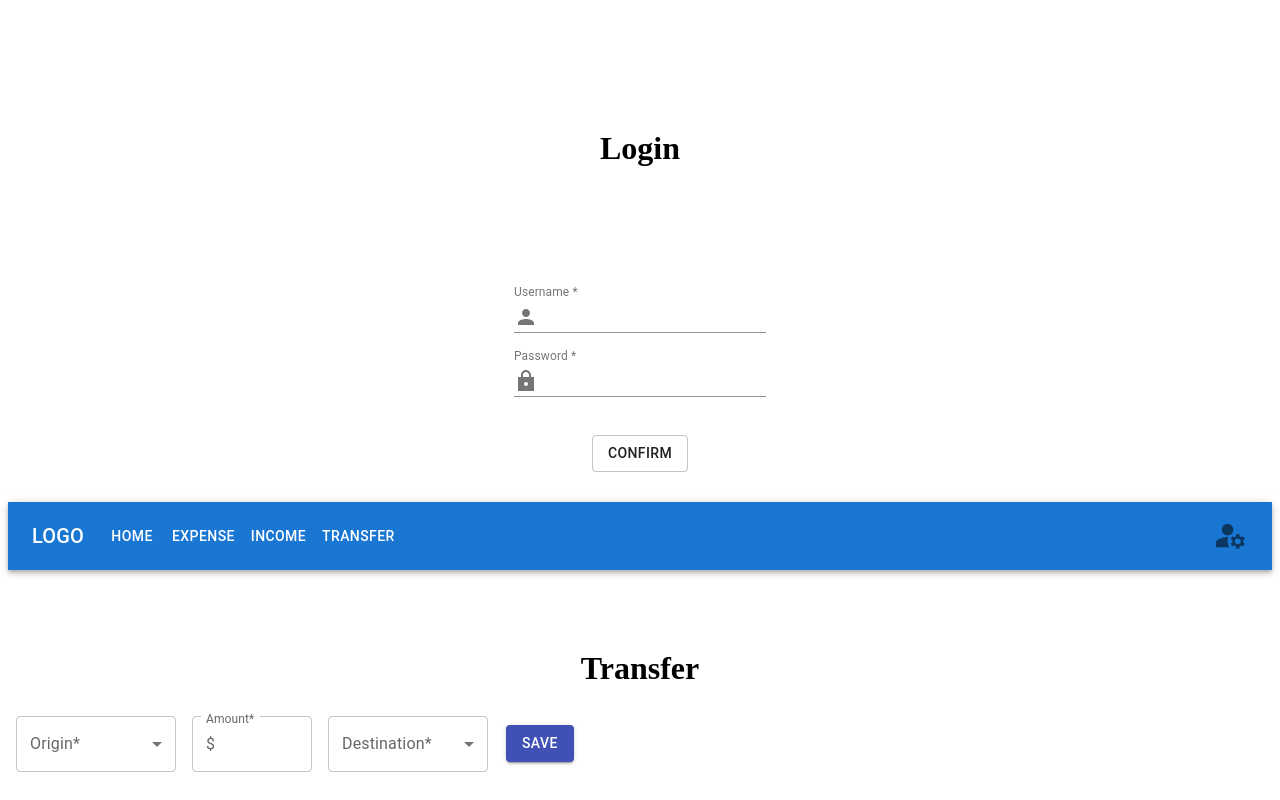
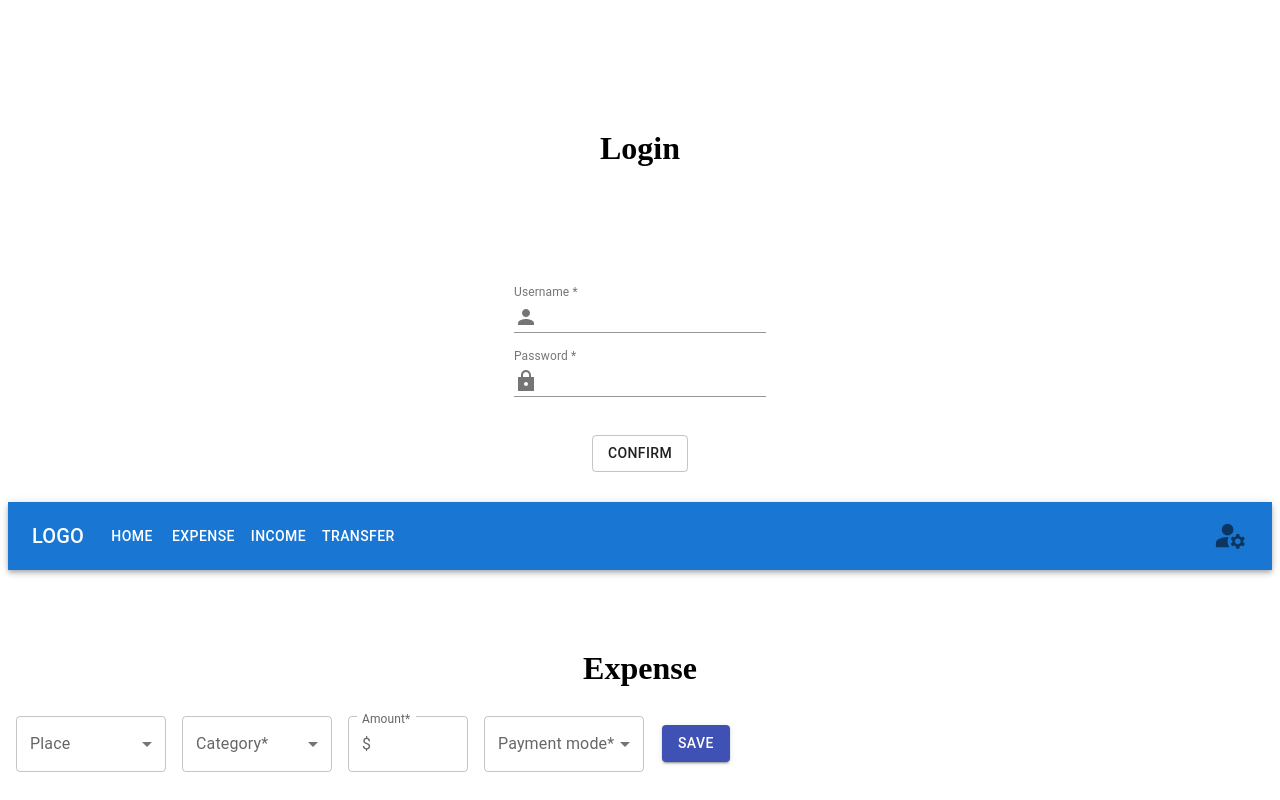
Before and after one commit to ccalbete/front-react-manage-your-movements, a React (Create React App) app: page / in a window 1280 px wide. Shown: the top 800 px of the page. Built offline with nearby package versions, Linux system fonts and the light colour scheme.

Commit message:
expense post working, close #19

```diff
--- a/src/App.jsx
+++ b/src/App.jsx
@@ -2,16 +2,16 @@ import React from "react";
 import Login from "./components/pages/login/Login"
 import Footer from "./components/common/Footer"
 //import Home from "./components/pages/home/Home"
-//import Expense from "./components/pages/expense/Expense"
+import Expense from "./components/pages/expense/Expense"
 //import Income from "./components/pages/income/Income"
-import Transfer from "./components/pages/transfer/Transfer"
+//import Transfer from "./components/pages/transfer/Transfer"
 
 
 function App() {
     return (
         <>
             <Login />
-            <Transfer />
+            <Expense />
             <Footer />
         </>);
 }
--- a/src/components/pages/expense/Expense.jsx
+++ b/src/components/pages/expense/Expense.jsx
@@ -24,9 +24,9 @@ const useStyles = makeStyles({
 export default function Expense() {
     const classes = useStyles();
 
-    const places = ["Supermarket frog", "disco", "el tunel", "t inglesa"];
-    const categories = ["Comida", "salidas", "farmacia"];
-    const paymentModes = ["brou", "santander", "itau"];
+    const places = ["Supermarket Frog", "disco", "el tunel", "t inglesa"];
+    const categories = ["Transportation", "salidas", "farmacia"];
+    const paymentModes = ["Itau credit card", "Brou debit card", "itau"];
 
     const [place, setPlace] = React.useState('');
     const [category, setCategory] = React.useState('');
@@ -42,7 +42,7 @@ export default function Expense() {
         setCategory(event.target.value);
     };
 
-    const handleChangAmount = (event) => {
+    const handleChangeAmount = (event) => {
         setAmount(event.target.value);
     };
 
@@ -51,7 +51,26 @@ export default function Expense() {
     };
 
     const saveExpense = () => {
-        console.log('saved')
+        fetch("http://localhost:3000/expenses", {
+            method: "POST",
+            headers: {
+                "Content-Type": "application/json",
+                "auth-token": localStorage.getItem("token"),
+            },
+            body: JSON.stringify({
+                "date": '2022-08',
+                "place": place,
+                "category": category,
+                "amount": amount,
+                "paymentMode": paymentMode
+            })
+        }).then().catch(error => console.error('Error: ', error));
+
+        //reset form
+        setPlace('');
+        setCategory('');
+        setAmount('');
+        setPaymentMode('');
     }
 
     return (
@@ -79,7 +98,7 @@ export default function Expense() {
             </FormControl>
 
 
-            <TextField type='number' label="Amount*" id="amountTextField" value={amount} sx={{ m: 1, width: 120 }} onChange={handleChangAmount}
+            <TextField type='number' label="Amount*" id="amountTextField" value={amount} sx={{ m: 1, width: 120 }} onChange={handleChangeAmount}
                 InputProps={{
                     startAdornment: <InputAdornment position="start">$</InputAdornment>,
                 }}
--- a/src/components/pages/income/Income.jsx
+++ b/src/components/pages/income/Income.jsx
@@ -55,7 +55,7 @@ export default function Income() {
             body: JSON.stringify({
                 "date": '2022-04',
                 "reason": reason,
-                "amount": parseInt(amount),
+                "amount": amount,
                 "paymentMode": paymentMode,
             })
         }).then().catch(error => console.error('Error: ', error));
--- a/src/components/pages/transfer/Transfer.jsx
+++ b/src/components/pages/transfer/Transfer.jsx
@@ -53,7 +53,7 @@ export default function Transfer() {
             body: JSON.stringify({
                 "date": '2022-04',
                 "origin": origin,
-                "amount": parseInt(amount),
+                "amount": amount,
                 "destination": destination
             })
         }).then().catch(error => console.error('Error: ', error));
```
